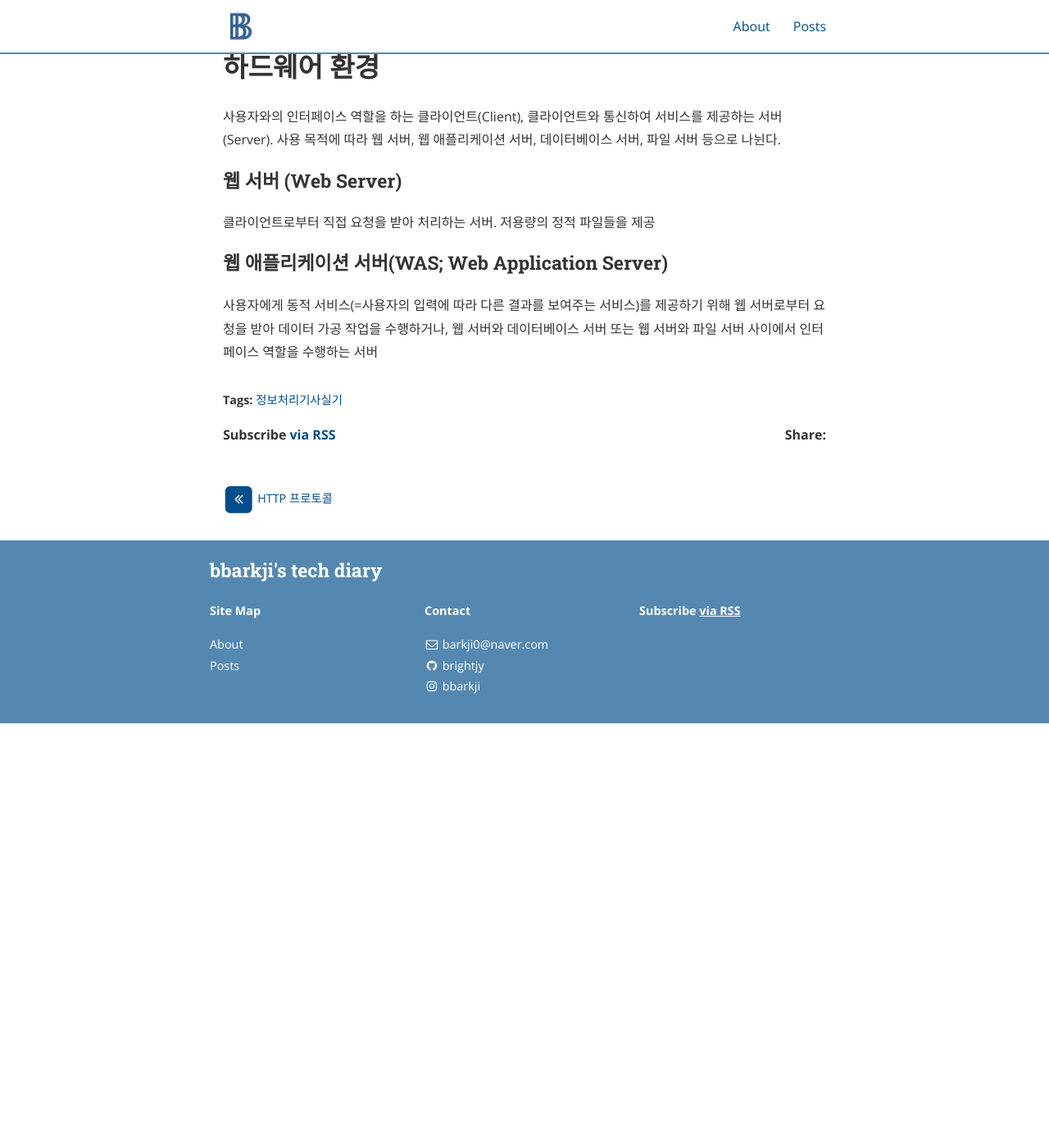
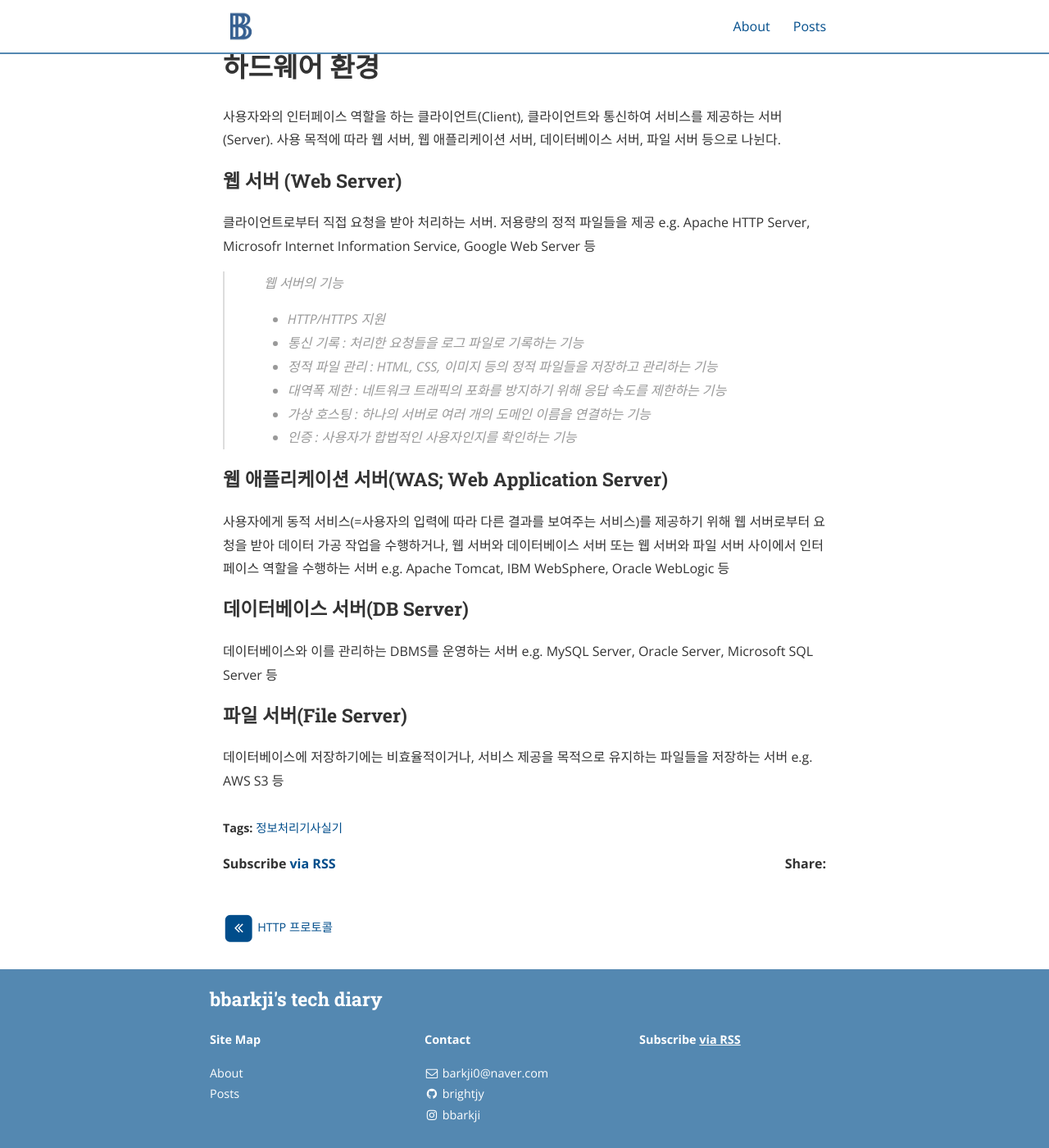
Before and after one commit to brightjy/brightjy.github.io, a Jekyll site: the page built from _posts/2020-12-12-서버프로그램구현.md, in a window 1280 px wide and 1400 px high, scrolled down 527 px. Shown: the whole window at 82% size. Built offline with Jekyll 4.4.1, drawn with Linux system fonts in a browser that asks for light colours; nearby versions of some CDN libraries; before the commit the page ends 1409 px from its top, so only the background shows below that; some of the changed text lies outside the part shown.

Commit message:
1212 post

```diff
--- a/_posts/2020-12-12-서버프로그램구현.md
+++ b/_posts/2020-12-12-서버프로그램구현.md
@@ -1,6 +1,6 @@
 ---
 layout: post
-title: "서버 프로그램 구현"
+title: "서버 프로그램 구현 - 하드웨어 환경"
 date: '2020-12-12 23:40:00'
 author: BBarkji
 categories: 서버
@@ -14,11 +14,32 @@ cover:  "/assets/instacode.png"
 사용자와의 인터페이스 역할을 하는 클라이언트(Client), 클라이언트와 통신하여 서비스를 제공하는 서버(Server). 사용 목적에 따라 웹 서버, 웹 애플리케이션 서버, 데이터베이스 서버, 파일 서버 등으로 나뉜다.
 
 
+
 ### 웹 서버 (Web Server)
+클라이언트로부터 직접 요청을 받아 처리하는 서버. 저용량의 정적 파일들을 제공
+e.g. Apache HTTP Server, Microsofr Internet Information Service, Google Web Server 등
 
-클라이언트로부터 직접 요청을 받아 처리하는 서버. 저용량의 정적 파일들을 제공
+> 웹 서버의 기능
+>* HTTP/HTTPS 지원
+>* 통신 기록 : 처리한 요청들을 로그 파일로 기록하는 기능
+>* 정적 파일 관리 : HTML, CSS, 이미지 등의 정적 파일들을 저장하고 관리하는 기능
+>* 대역폭 제한 : 네트워크 트래픽의 포화를 방지하기 위해 응답 속도를 제한하는 기능
+>* 가상 호스팅 : 하나의 서버로 여러 개의 도메인 이름을 연결하는 기능
+>* 인증 : 사용자가 합법적인 사용자인지를 확인하는 기능
 
 
 ### 웹 애플리케이션 서버(WAS; Web Application Server)
+사용자에게 동적 서비스(=사용자의 입력에 따라 다른 결과를 보여주는 서비스)를 제공하기 위해 웹 서버로부터 요청을 받아 데이터 가공 작업을 수행하거나, 웹 서버와 데이터베이스 서버 또는 웹 서버와 파일 서버 사이에서 인터페이스 역할을 수행하는 서버
+e.g. Apache Tomcat, IBM WebSphere, Oracle WebLogic 등
 
-사용자에게 동적 서비스(=사용자의 입력에 따라 다른 결과를 보여주는 서비스)를 제공하기 위해 웹 서버로부터 요청을 받아 데이터 가공 작업을 수행하거나, 웹 서버와 데이터베이스 서버 또는 웹 서버와 파일 서버 사이에서 인터페이스 역할을 수행하는 서버
+
+
+### 데이터베이스 서버(DB Server)
+데이터베이스와 이를 관리하는 DBMS를 운영하는 서버
+e.g. MySQL Server, Oracle Server, Microsoft SQL Server 등
+
+
+
+### 파일 서버(File Server)
+데이터베이스에 저장하기에는 비효율적이거나, 서비스 제공을 목적으로 유지하는 파일들을 저장하는 서버
+e.g. AWS S3 등
```
